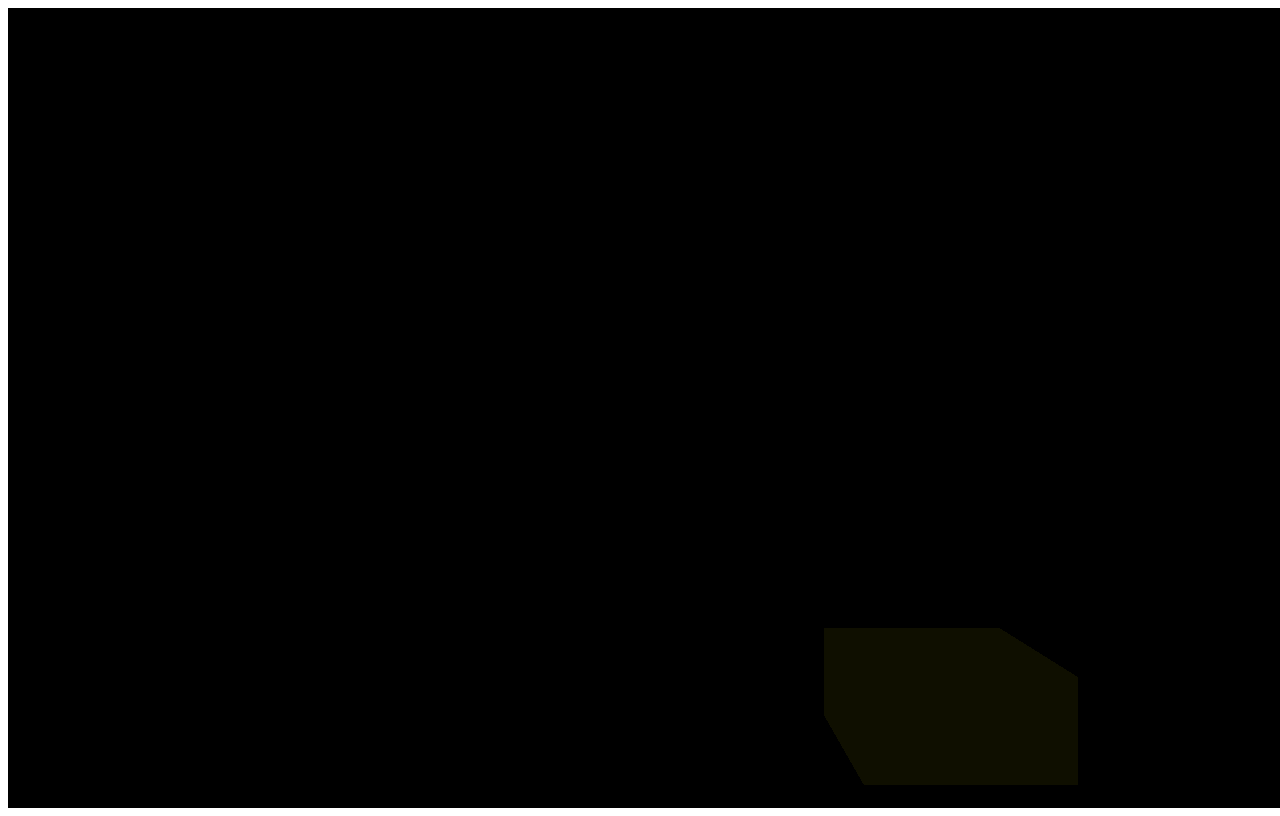
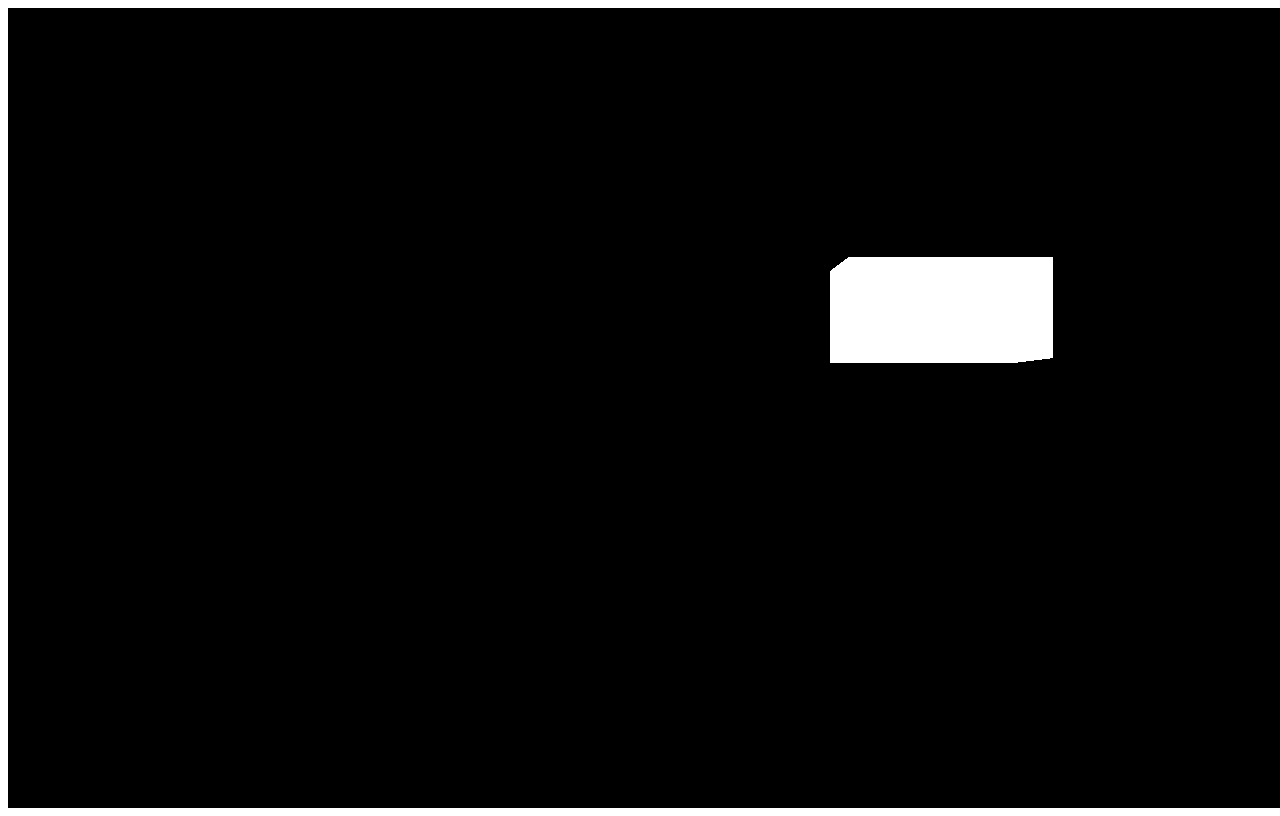
Before and after one commit to aswinm/aswinm.github.io, a plain HTML site: page index.html in a window 1280 px wide. Drawn offline with Linux system fonts and the light colour scheme.

Commit message:
Moving Cube :P

```diff
--- a/index.html
+++ b/index.html
@@ -12,19 +12,27 @@
 <script>
 function render(){
 	requestAnimationFrame(render);
-		camera.position.x -= .01;
+	camera.position.x += .02;
 	camera.position.y += .01;
+
 
 	renderer.render(scene, camera);
 }
 var scene = new THREE.Scene();
 var camera = new THREE.PerspectiveCamera(45,window.innerWidth/window.innerHeight,0.1,1000);
+camera.position.set(-9,-4,10);
+console.log(camera.position.x);
+console.log(camera.position.y);
+console.log(camera.position.z);
+
 var renderer = new THREE.WebGLRenderer();
-var geometry = new THREE.BoxGeometry(2,1,2);
-var material = new THREE.MeshBasicMaterial({ color: 0x0f0f00});
+var geometry = new THREE.BoxGeometry(2,1,1);
+
+var material = new THREE.MeshBasicMaterial({ color: 0xffffff});
 var cube = new THREE.Mesh(geometry, material);
+
 scene.add(cube);
-camera.position.z = 10;
+
 renderer.setSize(window.innerWidth,window.innerHeight);
 document.body.appendChild(renderer.domElement);
 render();
```
